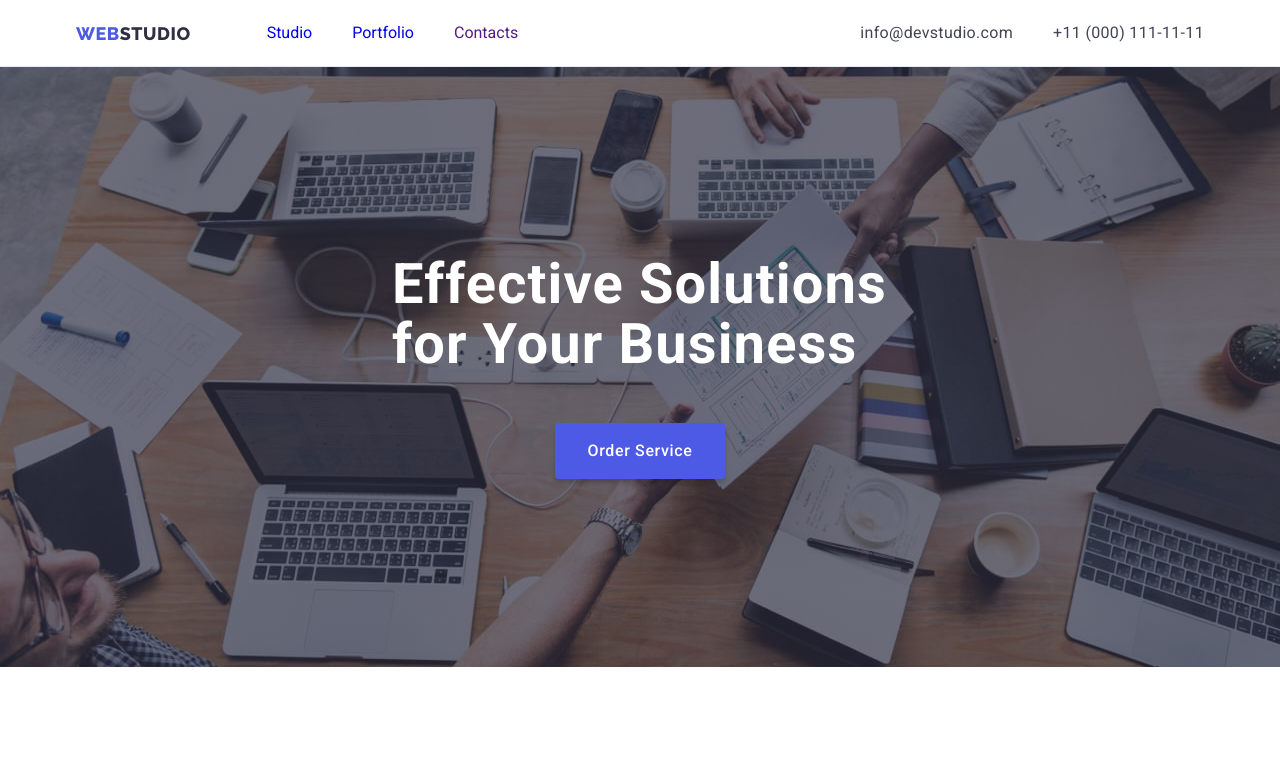
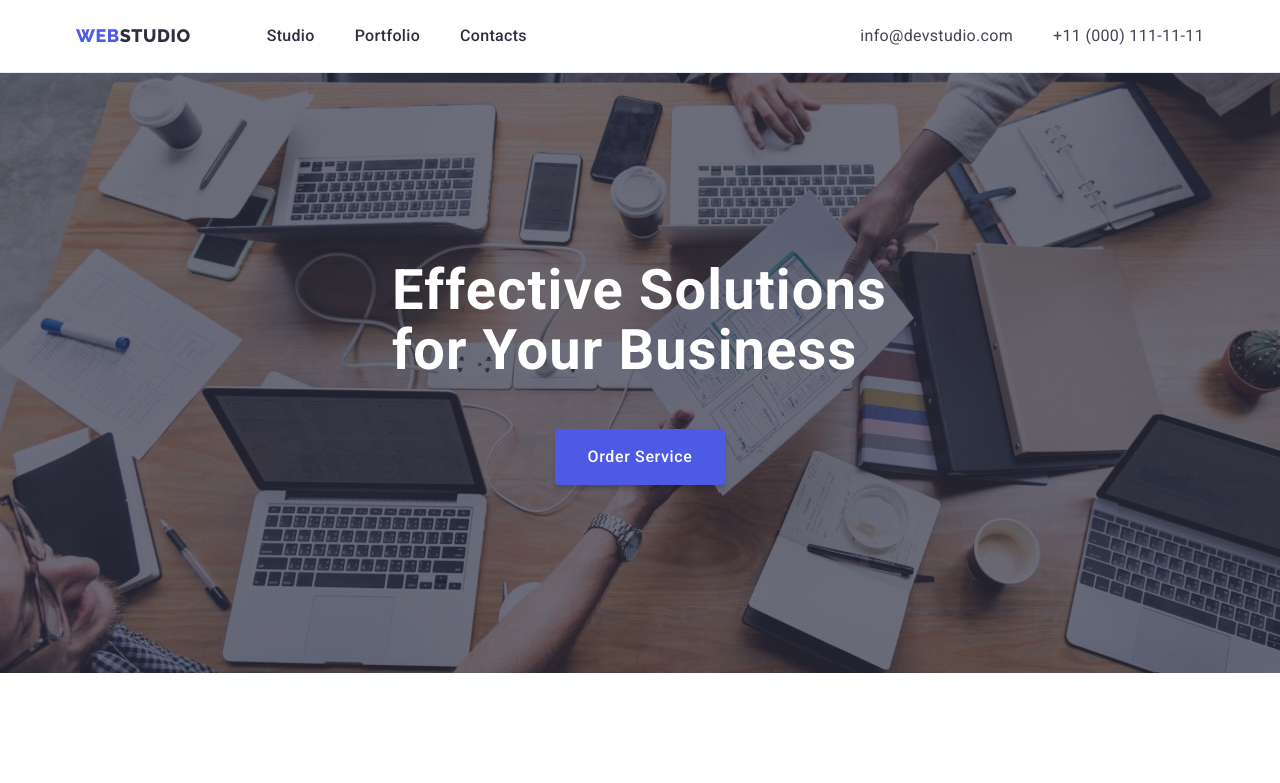
Before and after one commit to Patter1989/goit-markup-hw-04, a plain HTML site: page index.html in a window 1280 px wide. Shown: the top 783 px of the page. Drawn offline with nearby package versions, Linux system fonts and the light colour scheme.

Commit message:
hw4 link style

```diff
--- a/css/styles.css
+++ b/css/styles.css
@@ -119,6 +119,11 @@ img {
   display: block;
   padding-top: 24px;
   padding-bottom: 24px;
+  font-weight: 500;
+  font-size: 16px;
+  line-height: 1.5;
+  letter-spacing: 0.02em;
+  color: var(--navy-blue);
 }
 
 .main-nav-link:hover,
```
